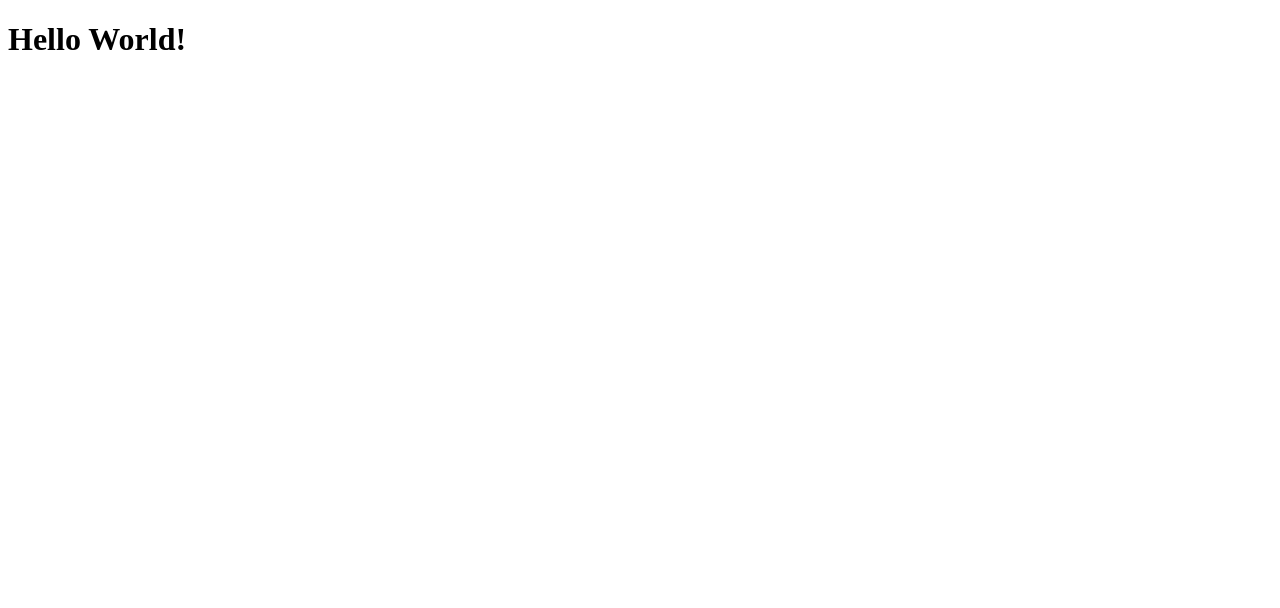
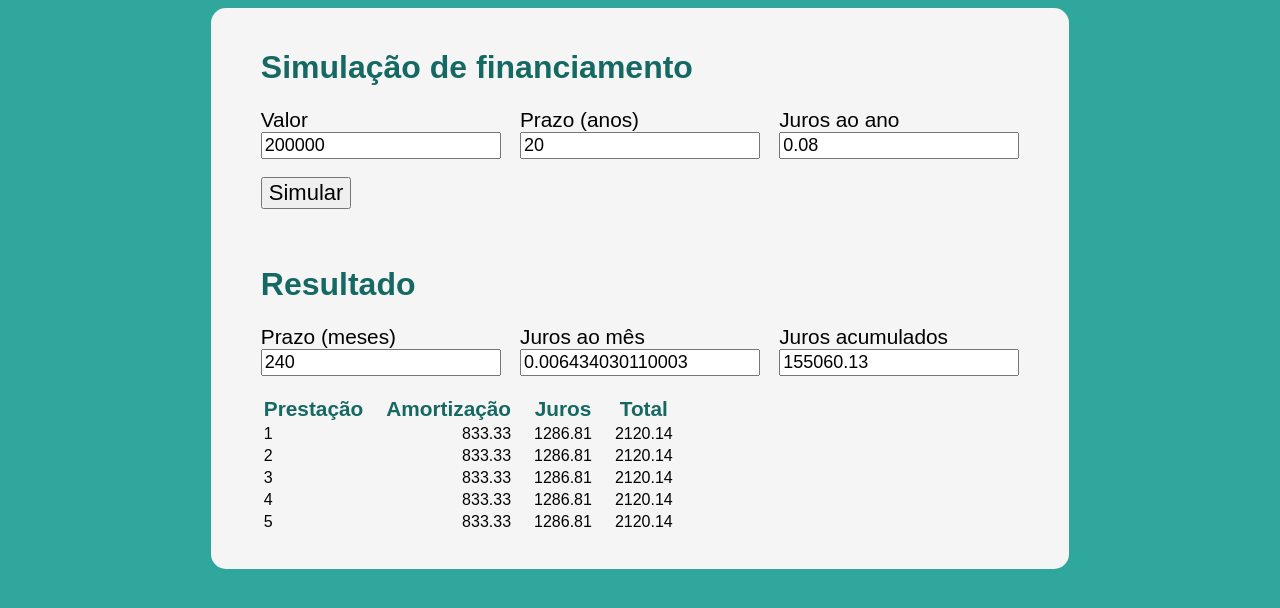
Before and after one commit to josuemontalvao/sac-wiz, a plain HTML site: page index.html in a window 1280 px wide. Drawn offline with Linux system fonts and the light colour scheme.

Commit message:
added HTML structure and CSS style

```diff
--- a/index.html
+++ b/index.html
@@ -1,12 +1,124 @@
 <!DOCTYPE html>
 <html lang="pt-br">
-    <head>
-        <meta charset="utf-8">
-        <meta name="viewport" content="width=device-width, initial-scale=1, shrink-to-fit=no">
+  <head>
+    <meta charset="utf-8" />
+    <meta
+      name="viewport"
+      content="width=device-width, initial-scale=1, shrink-to-fit=no"
+    />
 
-        <title>Sistema de Amortizações Constantes (SAC)</title>
-    </head>
-    <body>
-        <h1>Hello World!</h1>
-    </body>
+    <link rel="stylesheet" type="text/css" href="style.css" />
+
+    <title>Sistema de Amortizações Constantes (SAC)</title>
+  </head>
+  <body>
+    <main>
+      <!-- Input -->
+      <div>
+        <h1>Simulação de financiamento</h1>
+        <form>
+          <div class="entry-row">
+            <div class="table-input">
+              <label for="starter_value">Valor</label>
+              <br />
+              <input
+                name="starter_value"
+                id="starter_value"
+                type="number"
+                value="200000"
+              />
+            </div>
+            <div class="table-input">
+              <label for="">Prazo (anos)</label>
+              <br />
+              <input name="years" id="years" type="number" value="20" />
+            </div>
+            <div class="table-input">
+              <label for="interest">Juros ao ano</label>
+              <br />
+              <input name="interest" id="interest" type="number" value="0.08" />
+            </div>
+          </div>
+          <br />
+          <input class="btn-simular" type="button" value="Simular" />
+        </form>
+      </div>
+      <br /><br />
+
+      <!-- Output -->
+      <div>
+        <h1>Resultado</h1>
+        <form>
+          <div class="entry-row">
+            <div class="table-input">
+              <label for="deadline">Prazo (meses)</label>
+              <br />
+              <input name="deadline" id="deadline" readonly value="240" />
+            </div>
+            <div class="table-input">
+              <label for="montlhy_interest">Juros ao mês</label>
+              <br />
+              <input
+                name="montlhy_interest"
+                id="montlhy_interest"
+                readonly
+                value="0.006434030110003"
+              />
+            </div>
+            <div class="table-input">
+              <label for="interest_amount">Juros acumulados</label>
+              <br />
+              <input
+                name="interest_amount"
+                id="interest_amount"
+                readonly
+                value="155060.13"
+              />
+            </div>
+          </div>
+          <br />
+        </form>
+      </div>
+
+      <!-- Table -->
+      <table>
+        <tr>
+          <th>Prestação</th>
+          <th>Amortização</th>
+          <th>Juros</th>
+          <th>Total</th>
+        </tr>
+        <tr>
+            <td>1</td>
+            <td>833.33</td>
+            <td>1286.81</td>
+            <td>2120.14</td>
+        </tr>
+        <tr>
+            <td>2</td>
+            <td>833.33</td>
+            <td>1286.81</td>
+            <td>2120.14</td>
+        </tr>
+        <tr>
+            <td>3</td>
+            <td>833.33</td>
+            <td>1286.81</td>
+            <td>2120.14</td>
+        </tr>
+        <tr>
+            <td>4</td>
+            <td>833.33</td>
+            <td>1286.81</td>
+            <td>2120.14</td>
+        </tr>
+        <tr>
+            <td>5</td>
+            <td>833.33</td>
+            <td>1286.81</td>
+            <td>2120.14</td>
+        </tr>
+      </table>
+    </main>
+  </body>
 </html>
--- /dev/null
+++ b/style.css
@@ -0,0 +1,53 @@
+/* Native Elements */
+html {
+  font-family: Arial, Helvetica, sans-serif;
+}
+
+body {
+  background-color: rgb(48, 167, 157);
+}
+
+main {
+  width: 60%;
+  margin-top: 20px;
+  background-color: whitesmoke;
+  margin: auto;
+  padding: 20px 50px 35px 50px;
+  border-radius: 15px;
+}
+
+h1 {
+  color: rgb(21, 105, 98);
+}
+
+th {
+  color: rgb(21, 105, 98);
+  font-size: 1.3em;
+}
+
+th ~ th {
+  padding-left: 20px;
+}
+
+td ~ td {
+  text-align: right;
+  padding-left: 20px;
+}
+
+/* Classes */
+.entry-row {
+  display: flex;
+  justify-content: space-between;
+}
+
+.table-input {
+  font-size: 1.3em;
+}
+
+input {
+  font-size: 18px;
+}
+
+.btn-simular {
+  font-size: 22px;
+}
```
